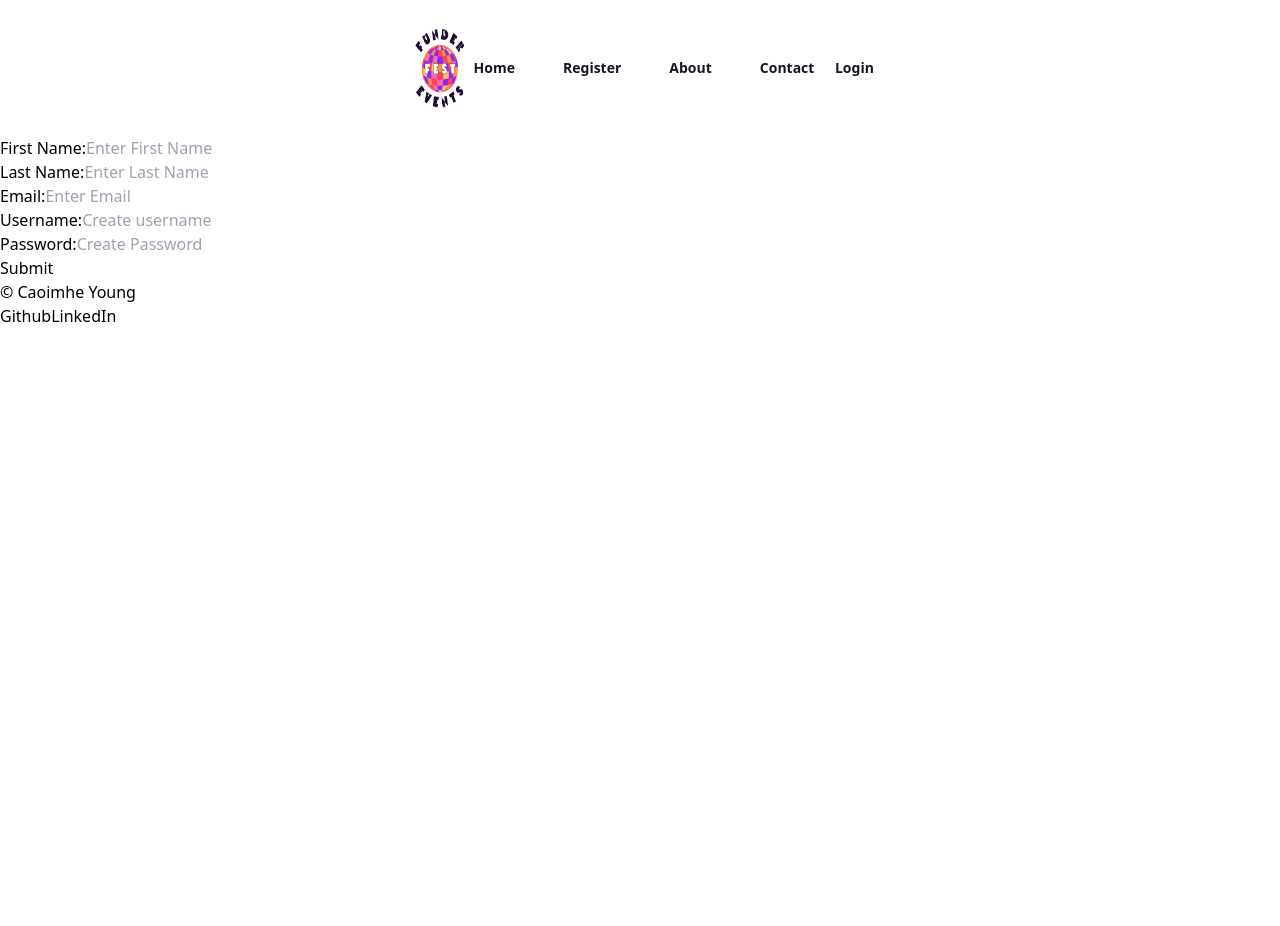
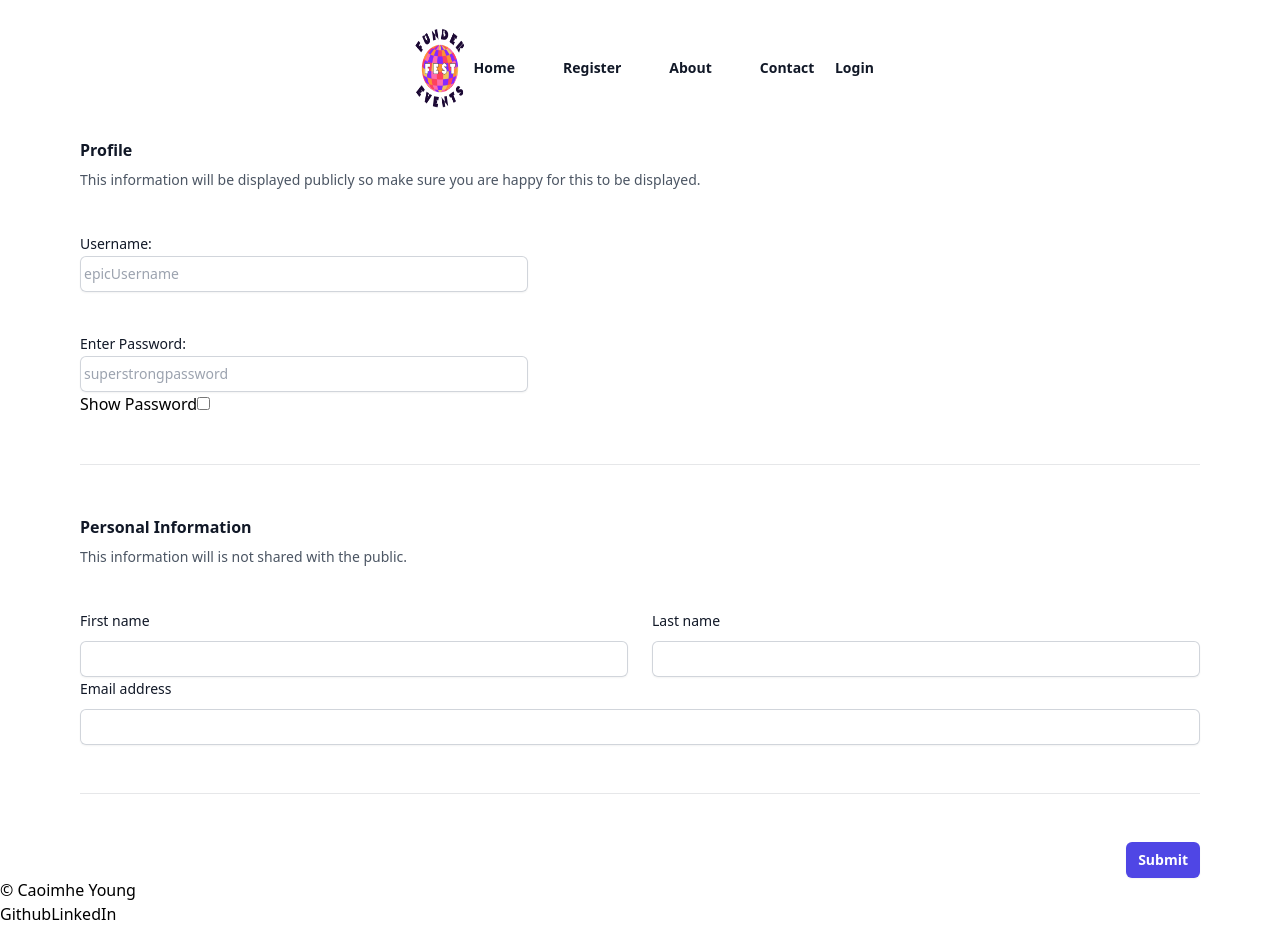
Before and after one commit to caoimhejyoti/funderfest-frontend, a React (Vite) app: page /create-user in a window 1280 px wide. Before the commit the page ends 800 px from the top, so only its background shows below. Built offline with nearby package versions, Linux system fonts and the light colour scheme.

Commit message:
styling create user form

```diff
--- a/package.json
+++ b/package.json
@@ -12,6 +12,7 @@
   "dependencies": {
     "@headlessui/react": "^1.7.18",
     "@heroicons/react": "^2.1.1",
+    "@tailwindcss/forms": "^0.5.7",
     "react": "^18.2.0",
     "react-dom": "^18.2.0",
     "react-router-dom": "^6.22.0"
--- a/src/components/CreateUserForm.jsx
+++ b/src/components/CreateUserForm.jsx
@@ -2,9 +2,14 @@
 import { useState } from "react";
 import { useNavigate } from "react-router-dom";
 import { useAuth } from "../hooks/use-auth";
+
+import { PhotoIcon, UserCircleIcon } from '@heroicons/react/24/solid'
+
 // API
 import postCreateUser from "../api/post-create-user";
 import postLogin from "../api/post-login";
+
+
 
 function CreateUserForm() {
   const navigate = useNavigate();
@@ -15,8 +20,11 @@
     lastName: "",
     email: "",
     username: "",
-    password: "",
+
   });
+
+  const [password, setPassword] = useState("");
+  const [showPassword, setShowPassword] = useState(false);
 
   const handleChange = (event) => {
     const { id, value } = event.target;
@@ -33,16 +41,16 @@
       userDetails.lastName &&
       userDetails.email &&
       userDetails.username &&
-      userDetails.password
+      password
     ) {
       postCreateUser(
         userDetails.firstName,
         userDetails.lastName,
         userDetails.email,
         userDetails.username,
-        userDetails.password
+        password
       ).then((newUser) => {
-        postLogin(newUser.username, userDetails.password)
+        postLogin(newUser.username, password)
           .then((response) => {
             window.localStorage.setItem("token", response.token);
             window.localStorage.setItem("username", userDetails.username);
@@ -54,16 +62,140 @@
   };
 
   return (
-    <form>
-      <div>
-        <label htmlFor="firstName">First Name:</label>
+    <form className="container">
+      <div className="space-y-12">
+        {/* SECTION 1 - PUBLIC INFO */}
+        <div className="border-b border-gray-900/10 pb-12">
+          < h2 className="text-base font-semibold leading-7 text-gray-900">Profile</h2>
+          <p className="mt-1 text-sm leading-6 text-gray-600">
+            This information will be displayed publicly so make sure you are happy for this to be displayed.
+          </p>
+
+          {/* USERNAME */}
+          <div className="mt-10 grid grid-cols-1 gap-x-6 gap-y-8 sm:grid-cols-6">
+            <div className="sm:col-span-4">
+              <label htmlFor="username" className="block text-sm font-medium leading-6 text-gray-900">Username:</label>
+              <div className="flex rounded-md shadow-sm ring-1 ring-inset ring-gray-300 focus-within:ring-2 focus-within:ring-inset focus-within:ring-indigo-600 sm:max-w-md">
                 <input
                   type="text"
-          id="firstName"
-          placeholder="Enter First Name"
+                  name="username"
+                  id="username"
+                  autoComplete="username"
+                  className="block flex-1 border-0 bg-transparent py-1.5 pl-1 text-gray-900 placeholder:text-gray-400 focus:ring-0 sm:text-sm sm:leading-6"
+                  placeholder="epicUsername"
                   onChange={handleChange}
                 />
               </div>
+            </div>
+          </div>
+          {/* PASSWORD */}
+          <div className="mt-10 grid grid-cols-1 gap-x-6 gap-y-8 sm:grid-cols-6">
+            <div className="sm:col-span-4" >
+              <label htmlFor="password" className="block text-sm font-medium leading-6 text-gray-900">Enter Password:</label>
+              <div className="flex rounded-md shadow-sm ring-1 ring-inset ring-gray-300 focus-within:ring-2 focus-within:ring-inset focus-within:ring-indigo-600 sm:max-w-md">
+                <input
+                  // type="text"
+                  type={showPassword? "text": "password"}
+                  name="password"
+                  value={password}
+                  id="password"
+                  autoComplete="password"
+                  className="block flex-1 border-0 bg-transparent py-1.5 pl-1 text-gray-900 placeholder:text-gray-400 focus:ring-0 sm:text-sm sm:leading-6"
+                  placeholder="superstrongpassword"
+                  onChange={(e)=> setPassword(e.target.value)}
+                />
+
+              </div>
+              <div>
+                <label htmlFor="check"> Show Password</label>
+                <input id="check" type="checkbox" value={showPassword} onChange={()=> setShowPassword((prev)=>! prev)}/>
+              </div>
+            </div>
+          </div>
+        </div>
+
+        {/* SECTION 2 - PRIVATE INFO */}
+        <div className="border-b border-gray-900/10 pb-12">
+          < h2 className="text-base font-semibold leading-7 text-gray-900">Personal Information</h2>
+          <p className="mt-1 text-sm leading-6 text-gray-600">
+            This information will is not shared with the public.
+          </p>
+
+          {/* NAMES */}
+          <div className="mt-10 grid grid-cols-1 gap-x-6 gap-y-8 sm:grid-cols-6">
+          {/* FIRST NAME */}
+            <div className="sm:col-span-3">
+              <label htmlFor="firstName" className="block text-sm font-medium leading-6 text-gray-900">
+                First name
+              </label>
+              <div className="mt-2">
+                <input
+                  type="text"
+                  name="firstName"
+                  id="firstName"
+                  autoComplete="given-name"
+                  onChange={handleChange}
+
+                  className="block w-full rounded-md border-0 py-1.5 text-gray-900 shadow-sm ring-1 ring-inset ring-gray-300 placeholder:text-gray-400 focus:ring-2 focus:ring-inset focus:ring-indigo-600 sm:text-sm sm:leading-6"
+                />
+              </div>
+            </div>
+          {/* LAST NAME */}
+            <div className="sm:col-span-3">
+              <label htmlFor="lastName" className="block text-sm font-medium leading-6 text-gray-900">
+                Last name
+              </label>
+              <div className="mt-2">
+                <input
+                  type="text"
+                  name="lastName"
+                  id="lastName"
+                  autoComplete="given-name"
+                  onChange={handleChange}
+
+                  className="block w-full rounded-md border-0 py-1.5 text-gray-900 shadow-sm ring-1 ring-inset ring-gray-300 placeholder:text-gray-400 focus:ring-2 focus:ring-inset focus:ring-indigo-600 sm:text-sm sm:leading-6"
+                />
+              </div>
+            </div>
+          </div>
+          {/* EMAIL */}
+          <div className="sm:col-span-4">
+              <label htmlFor="email" className="block text-sm font-medium leading-6 text-gray-900">
+                Email address
+              </label>
+              <div className="mt-2">
+                <input
+                  id="email"
+                  name="email"
+                  type="email"
+                  autoComplete="email"
+                  onChange={handleChange}
+                  className="block w-full rounded-md border-0 py-1.5 text-gray-900 shadow-sm ring-1 ring-inset ring-gray-300 placeholder:text-gray-400 focus:ring-2 focus:ring-inset focus:ring-indigo-600 sm:text-sm sm:leading-6"
+                />
+              </div>
+            </div>
+          </div>
+        {/* SECTION 3 - SUBMIT */}
+        <div className="mt-6 flex items-center justify-end gap-x-6">
+          <button
+            type="submit"
+            className="rounded-md bg-indigo-600 px-3 py-2 text-sm font-semibold text-white shadow-sm hover:bg-indigo-500 focus-visible:outline focus-visible:outline-2 focus-visible:outline-offset-2 focus-visible:outline-indigo-600"
+            onClick={handleSubmit}
+          >
+            Submit
+          </button>
+        </div>
+      </div>
+    </form>
+  );
+}
+
+export default CreateUserForm;
+
+
+// DEADCODE:
+
+          {/* LAST NAME
           <div>
           <label htmlFor="lastName">Last Name:</label>
           <input
@@ -72,8 +204,8 @@
             placeholder="Enter Last Name"
             onChange={handleChange}
           />
-      </div>
-      <div>
+        </div> */}
+        {/* <div>
           <label htmlFor="email">Email:</label>
           <input
             type="text"
@@ -81,8 +213,8 @@
             placeholder="Enter Email"
             onChange={handleChange}
           />
-      </div>
-      <div>
+        </div> */}
+        {/* <div>
           <label htmlFor="username">Username:</label>
           <input
             type="text"
@@ -90,8 +222,8 @@
             placeholder="Create username"
             onChange={handleChange}
           />
-      </div>
-      <div>
+        </div> */}
+        {/* <div>
           <label htmlFor="password">Password:</label>
           <input
             type="password"
@@ -99,12 +231,8 @@
             placeholder="Create Password"
             onChange={handleChange}
           />
-      </div>
-      <button type="submit" onClick={handleSubmit}>
+        </div> */}
+          {/* </div> */}
+      {/* <button type="submit" onClick={handleSubmit}>
         Submit
-      </button>
-    </form>
-  );
-}
-
-export default CreateUserForm;
+      </button> */}
--- a/src/components/NavBar.jsx
+++ b/src/components/NavBar.jsx
@@ -15,7 +15,7 @@
     };
   }, []);
   const { auth, setAuth } = useAuth();
-  const user = window.localStorage.getItem("username");
+  // const user = window.localStorage.getItem("username");
 
   const handleLogout = () => {
     window.localStorage.removeItem("token");
--- a/tailwind.config.js
+++ b/tailwind.config.js
@@ -19,4 +19,5 @@
     },
   },
   plugins: [],
+  // plugins: [require("@tailwindcss/forms"),],
 };
```
Also changed, not shown: 1 other file (tests, documents, lock files or other folders). Lines whose indentation alone changed are shown as unchanged.
